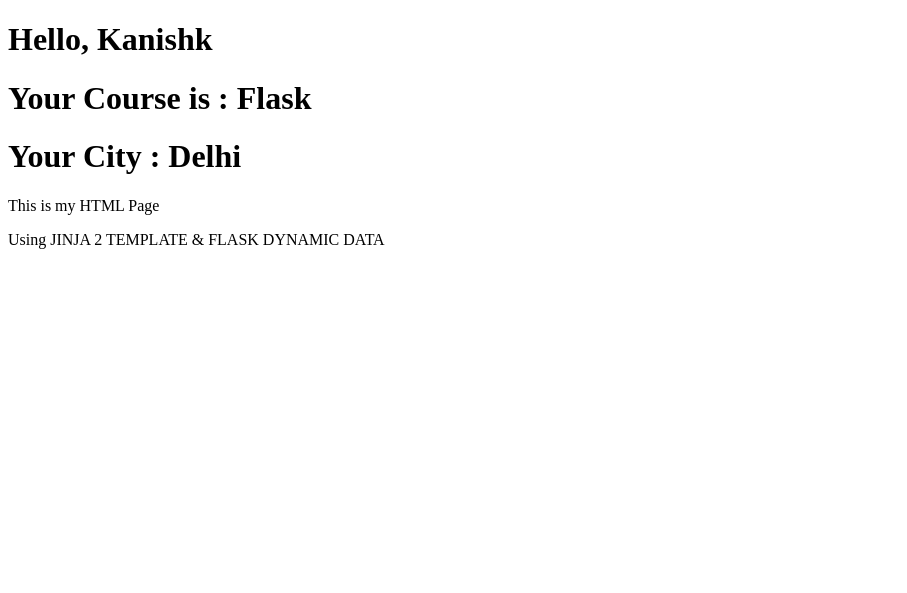
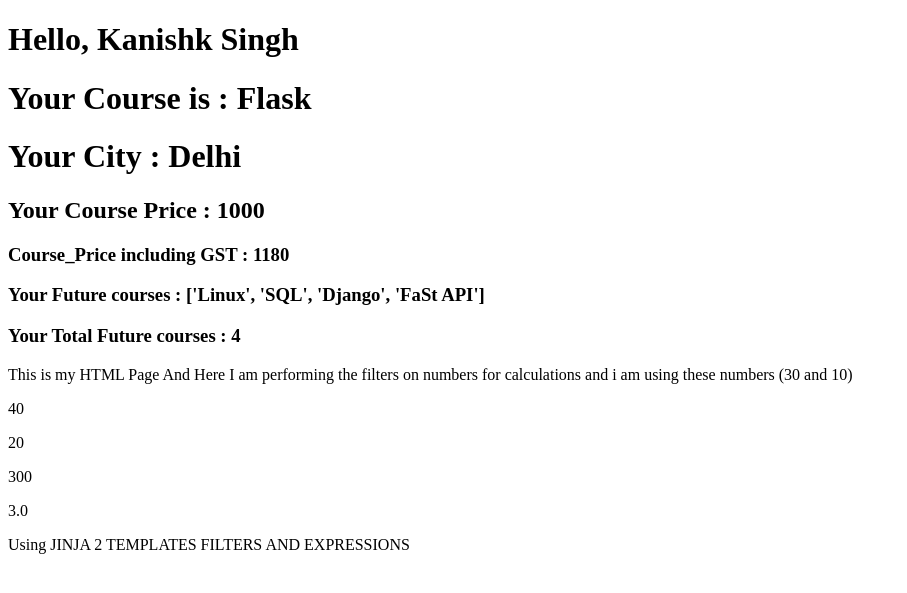
Before and after one commit to kanishkonline/Flask-Learnings, a Flask app: page / in a window 1280 px wide. Shown: the top 593 px of the page, without its empty margins (0-907 px from the left). Run offline with Flask 3, Linux system fonts and the light colour scheme.

Commit message:
jinja2_filters_and_expressions

```diff
--- a/app.py
+++ b/app.py
@@ -4,13 +4,24 @@
 
 @app.route("/")
 def home():
-    name = "Kanishk"
+    first_name = "Kanishk"
+    last_name = "Singh"
     course = "Flask"
     city = "Delhi"
+    course_price = 1000
+    future_courses = [
+        "Linux",
+        "SQL",
+        "Django",
+        "FaSt API"
+    ]
     return render_template("index.html",
-                           name = name,
+                           first_name = first_name,
+                           last_name = last_name,
                            course = course,
-                           city = city)
+                           city = city,
+                           course_price = course_price,
+                           future_courses = future_courses)
 
 if __name__ == "__main__":
     app.run(debug=True)
--- a/templates/index.html
+++ b/templates/index.html
@@ -6,10 +6,18 @@
     <title>Hello World Page</title>
 </head>
 <body>
-    <h1>Hello, {{ name }}</h1>
+    <h1>Hello, {{ first_name }} {{last_name}}</h1>
     <h1>Your Course is : {{ course }}</h1>
     <h1>Your City : {{ city }}</h1>
-    <p>This is my HTML Page</p>
-    <p>Using JINJA 2 TEMPLATE & FLASK DYNAMIC DATA</p>
+    <h2>Your Course Price : {{course_price}}</h2>
+    <h3>Course_Price including GST : {{course_price + 180}}</h3>
+    <h3>Your Future courses : {{future_courses}}</h3>
+    <h3>Your Total Future courses : {{future_courses | length}}</h3>
+    <p>This is my HTML Page And Here I am performing the filters on numbers for calculations and i am using these numbers (30 and 10)</p>
+    <p>{{30 + 10}}</p>
+    <p>{{30 - 10}}</p>
+    <p>{{30 * 10}}</p>
+    <p>{{30 / 10}}</p>
+    <p>Using JINJA 2 TEMPLATES FILTERS AND EXPRESSIONS</p>
 </body>
 </html>
```
